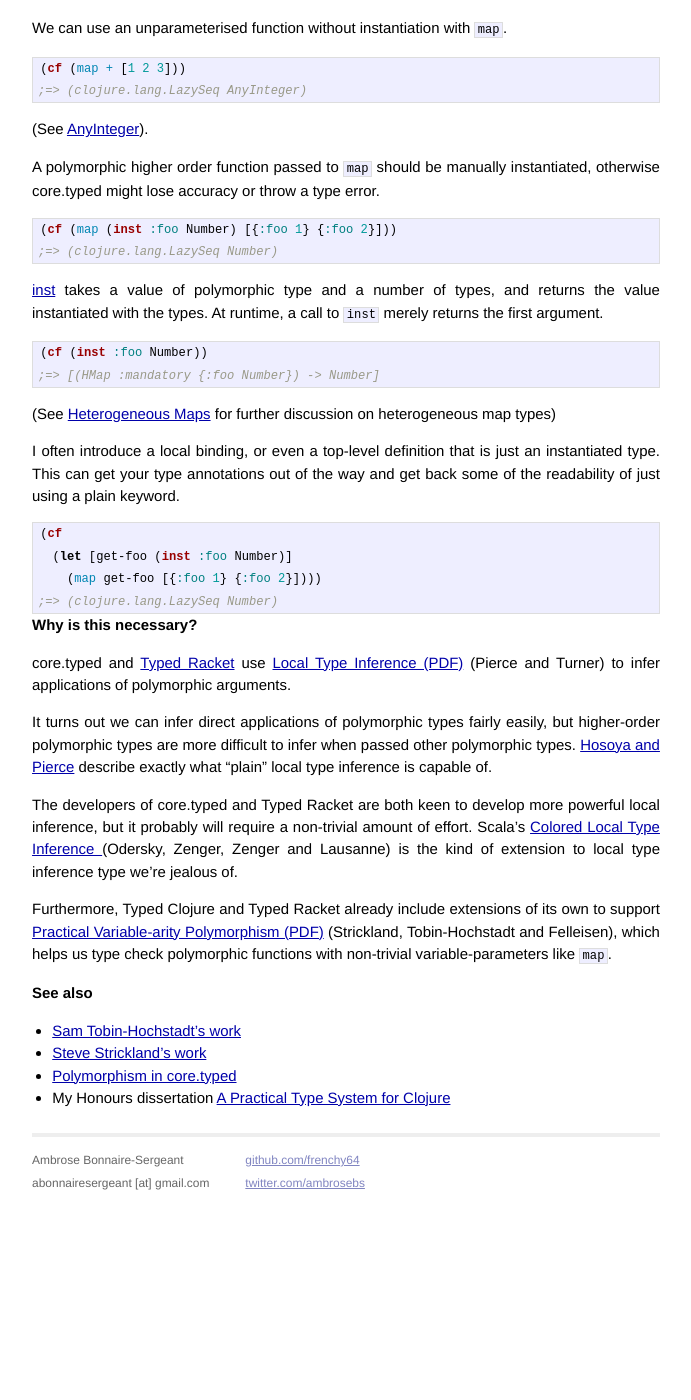
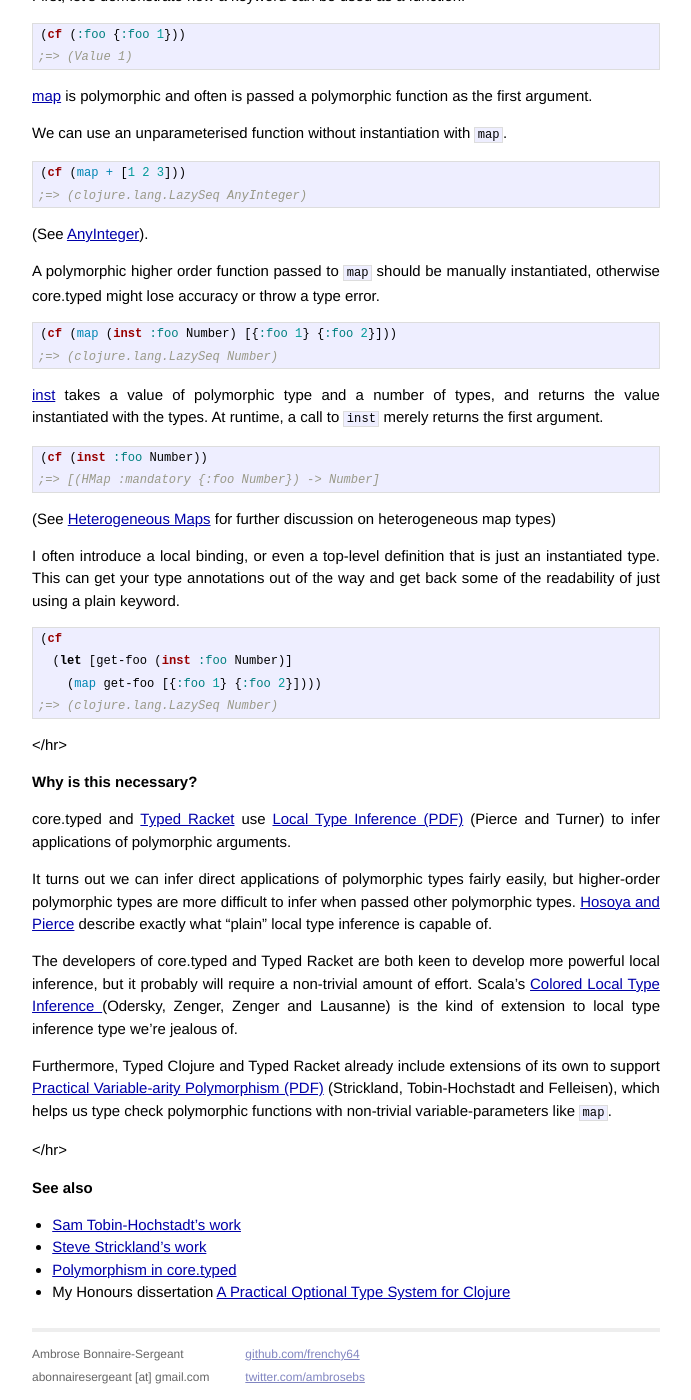
Before and after one commit to frenchy64/frenchy64.github.io, a Jekyll site: the page built from _posts/2013-09-03-polymorphic-hof.markdown, in a window 1280 px wide and 1400 px high, scrolled down 867 px. Shown: the whole window, without its empty margins (294-985 px from the left). Built offline with Jekyll 4.4.1, drawn with Linux system fonts in a browser that asks for light colours; Markdown is read by kramdown in place of the engine named in the settings; before the commit the page ends 2073 px from its top, so only the background shows below that.

Commit message:
Fix formatting

````diff
--- a/_posts/2013-09-03-polymorphic-hof.markdown
+++ b/_posts/2013-09-03-polymorphic-hof.markdown
@@ -12,6 +12,8 @@
 - all function parameters should be annotated
 - polymorphic functions should be instantiated when used
   as a parameters to polymorphic higher-order functions.
+
+</hr>
 
 # Annotating function parameters
 
@@ -40,6 +42,8 @@
 (cf (fn> [a :- Number] (inc a)))
 ;=> [Number -> Number]
 ```
+
+</hr>
 
 # Polymorphic higher-order functions
 
@@ -94,6 +98,8 @@
 ;=> (clojure.lang.LazySeq Number)
 ```
 
+</hr>
+
 # Why is this necessary?
 
 core.typed and [Typed Racket](http://docs.racket-lang.org/ts-guide/)
@@ -114,9 +120,11 @@
 Polymorphism (PDF)](http://www.ccs.neu.edu/racket/pubs/esop09-sthf.pdf) (Strickland, Tobin-Hochstadt and Felleisen),
 which helps us type check polymorphic functions with non-trivial variable-parameters like `map`.
 
+</hr>
+
 # See also
 
 - [Sam Tobin-Hochstadt's work](http://www.ccs.neu.edu/home/samth/)
 - [Steve Strickland's work](http://www.ccs.neu.edu/home/sstrickl/)
 - [Polymorphism in core.typed](https://github.com/clojure/core.typed/wiki/User-Guide#polymorphism)
-- My Honours dissertation [A Practical Type System for Clojure](https://github.com/downloads/frenchy64/papers/ambrose-honours.pdf)
+- My Honours dissertation [A Practical Optional Type System for Clojure](https://github.com/downloads/frenchy64/papers/ambrose-honours.pdf)
````
